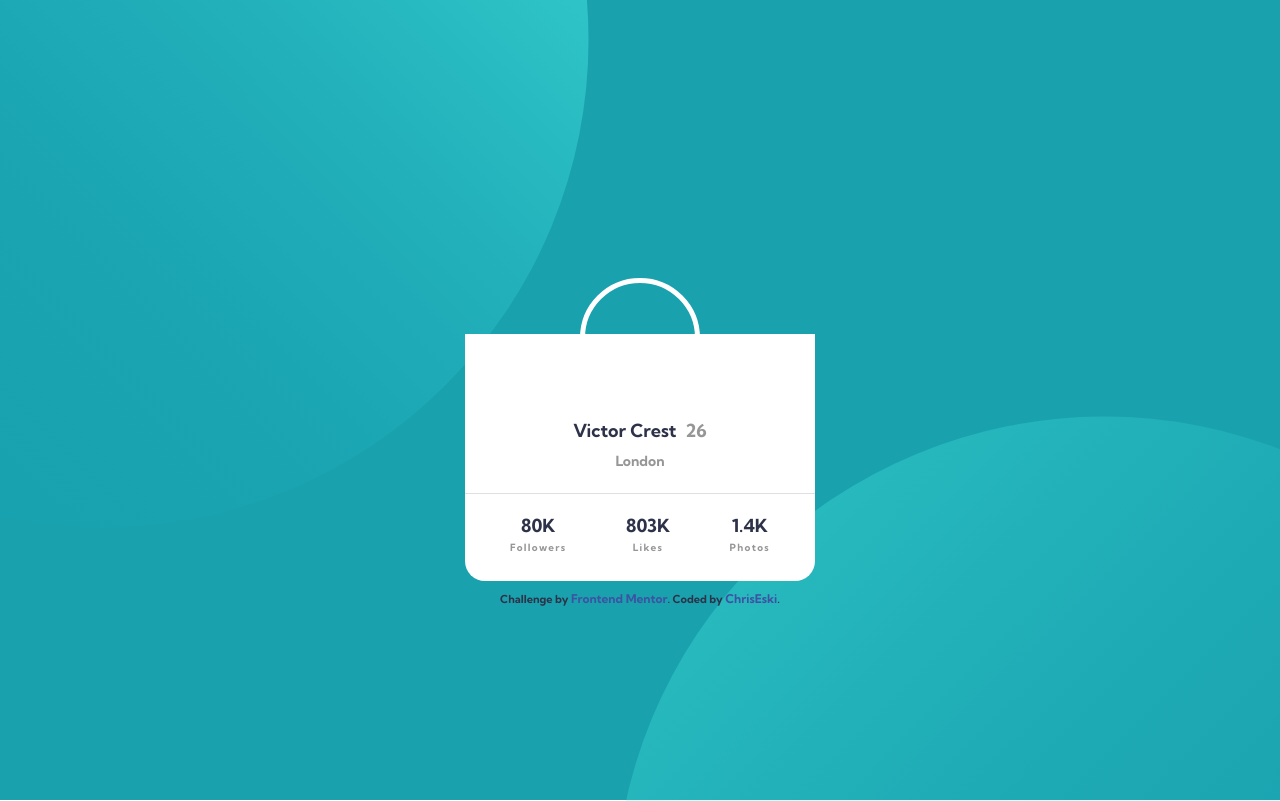
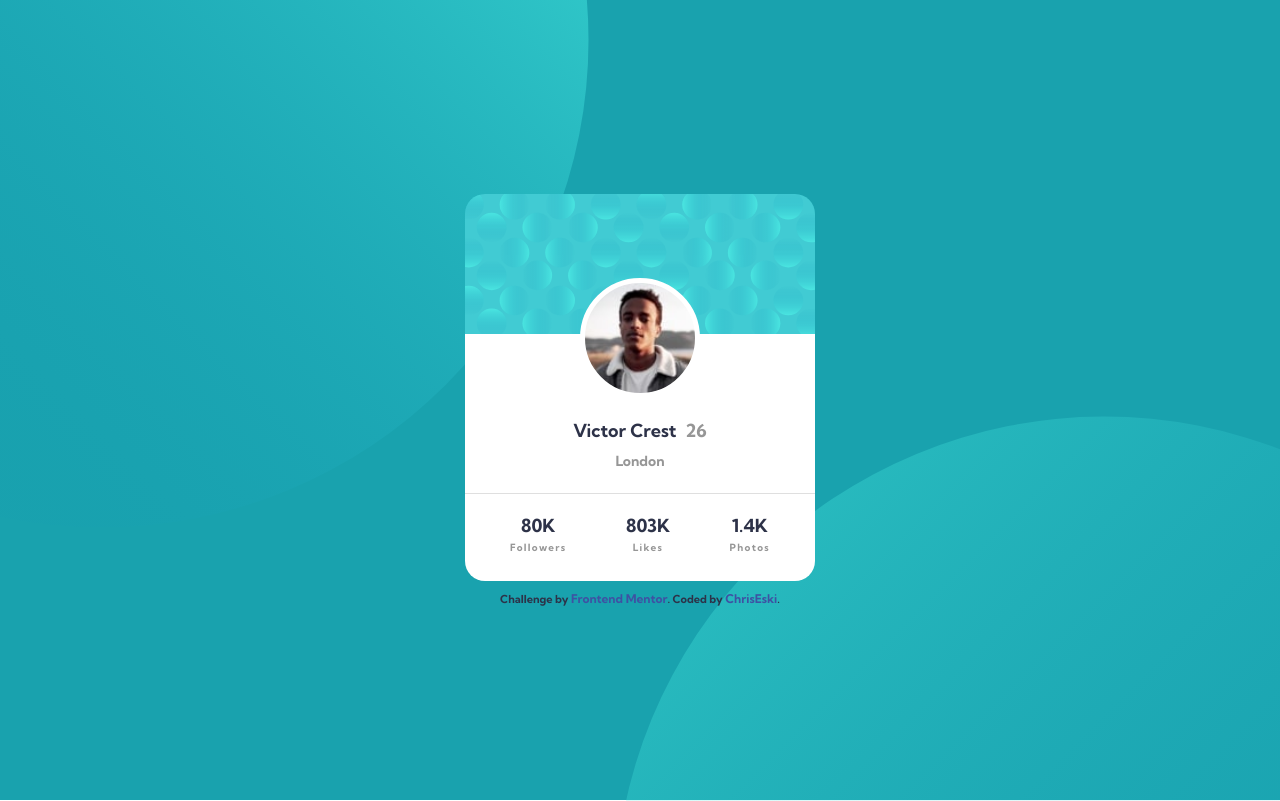
Before and after one commit to ChrisEski/fem-profile-card, a plain HTML site: page index.html in a window 1280 px wide. Shown: the top 801 px of the page. Drawn offline with nearby package versions, Linux system fonts and the light colour scheme; files that its build step writes are made by us from their sources.

Commit message:
Update _card.scss

```diff
--- a/app/scss/_card.scss
+++ b/app/scss/_card.scss
@@ -14,7 +14,7 @@
 
   &__header {
     height: 140px;
-    background-image: url('images/bg-pattern-card.svg');
+    background-image: url('../../images/bg-pattern-card.svg');
     background-position: center;
     background-repeat: no-repeat;
     background-size: cover;
@@ -40,7 +40,7 @@
     height: 120px;
     margin-left: auto;
     margin-right: auto;
-    background-image: url('images/image-victor.jpg');
+    background-image: url('/../../images/image-victor.jpg');
     background-position: center;
     background-repeat: no-repeat;
     background-size: cover;
```
